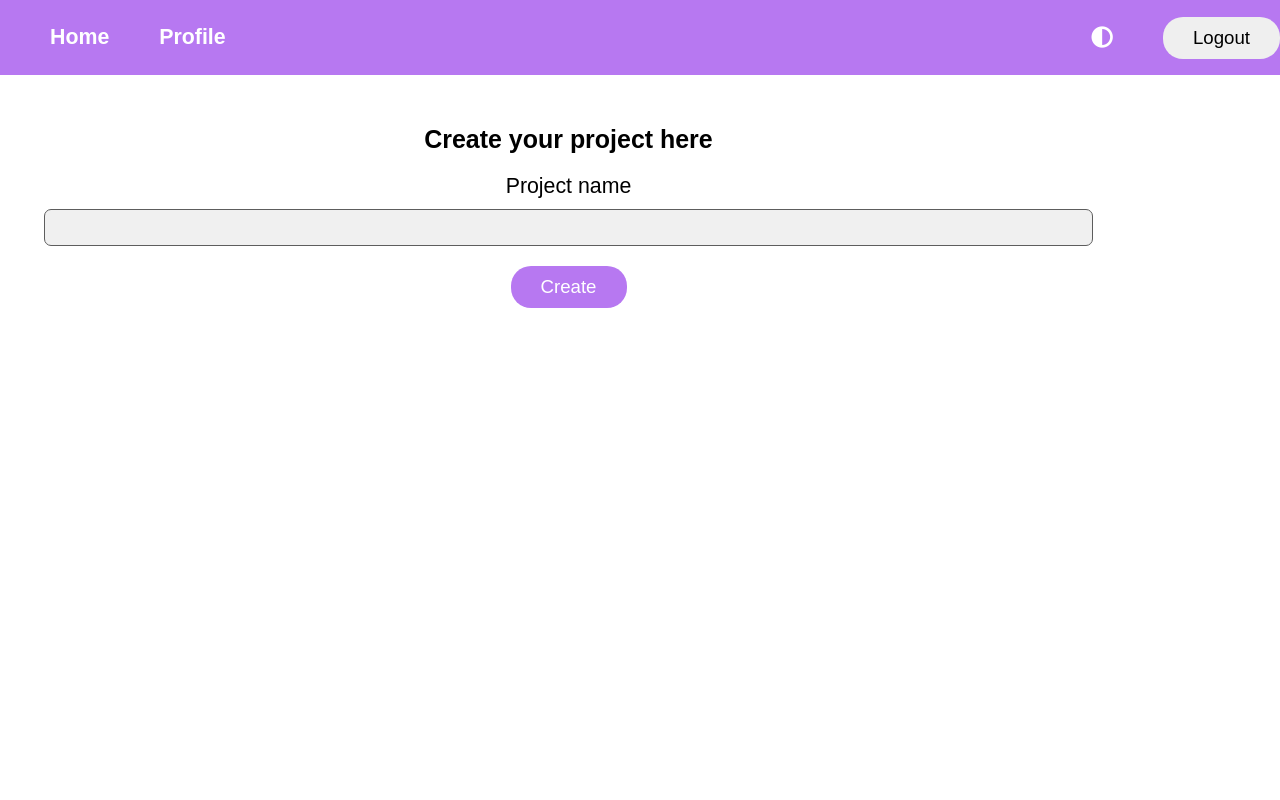
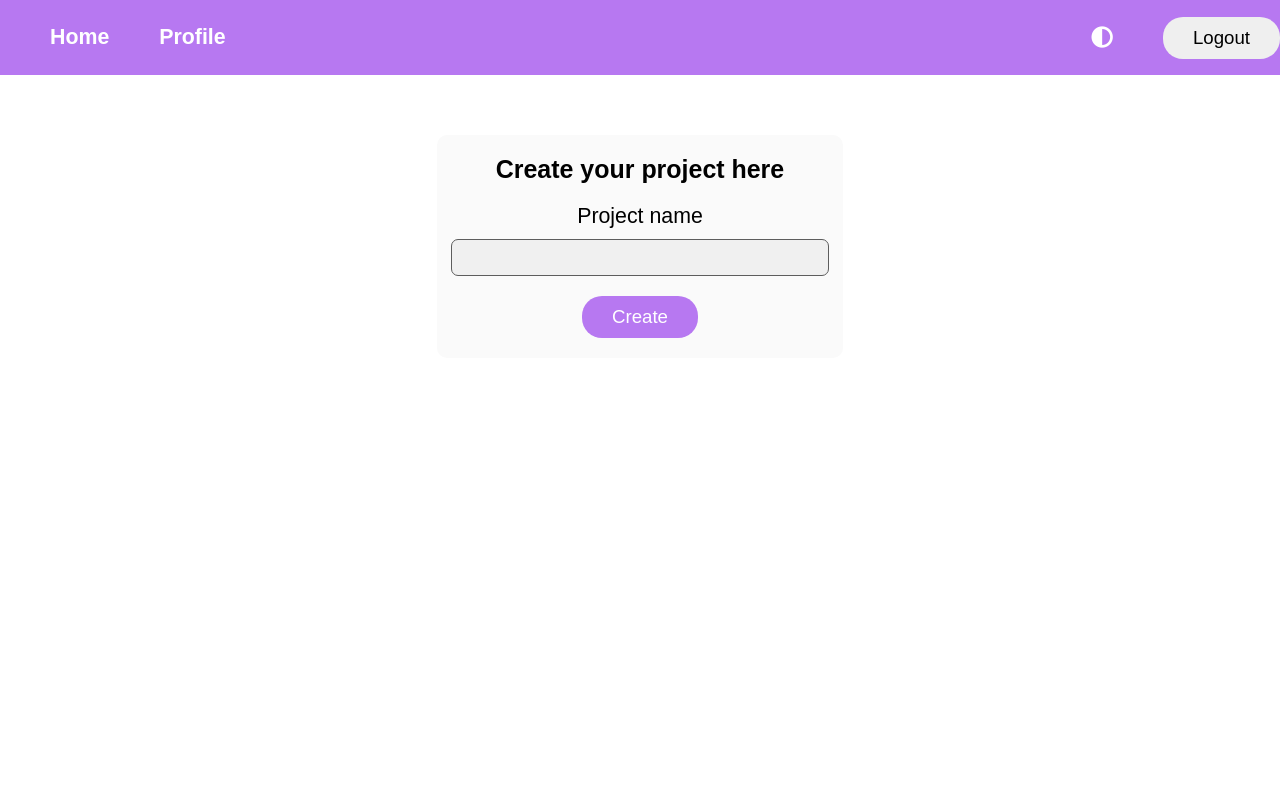
Before and after one commit to Qsen02/Dashboard-app, a React (Vite) app in the folder client/: page /create in a window 1280 px wide. Shown: the top 800 px of the page. Built offline with nearby package versions, Linux system fonts and the light colour scheme; sample sign-in values are in the browser's storage.

Commit message:
Add dots functionallity implemented for project titles

```diff
--- a/client/src/commons/project_item/ProjectItem.tsx
+++ b/client/src/commons/project_item/ProjectItem.tsx
@@ -1,6 +1,7 @@
 import { Link } from "react-router-dom";
 import { Theme } from "../../types/user";
 import styles from "./ProjectItemStyles.module.css";
+import { addDots } from "../../utils/textTransform";
 
 interface ProjectItemProps {
 	id: string;
@@ -18,13 +19,13 @@ export default function ProjectItem({
 	theme,
 }: ProjectItemProps) {
 	return (
-		<Link
-			to={`/projects/${id}`}
-		>
-			<article 	className={`${
-				theme === "light" ? "lightThemeSmoked" : "darkThemeLighter"
-			} ${styles.wrapper}`}>
-				<h2>{name}</h2>
+		<Link to={`/projects/${id}`}>
+			<article
+				className={`${
+					theme === "light" ? "lightThemeSmoked" : "darkThemeLighter"
+				} ${styles.wrapper}`}
+			>
+				<h2>{name.length > 20 ? addDots(name) : name}</h2>
 				<div className={styles.textWrapper}>
 					<p>Tasks: {tasksCount}</p>
 					<p>Members: {membersCount}</p>
--- a/client/src/commons/project_item/ProjectItemStyles.module.css
+++ b/client/src/commons/project_item/ProjectItemStyles.module.css
@@ -1,5 +1,5 @@
 .wrapper {
-	width: 200px;
+	width: 300px;
 	padding: 20px;
 	border-radius: 10px;
 	display: flex;
@@ -10,7 +10,7 @@
 
 .wrapper h2{
 	width: 100%;
-	word-wrap: break-word;
+	word-wrap:break-word;
 }
 
 .wrapper:hover {
@@ -18,6 +18,7 @@
 }
 
 .textWrapper {
+	width: 100%;
 	display: flex;
 	gap: 30px;
 	justify-content: space-evenly;
@@ -27,6 +28,6 @@
 
 @media (max-width: 500px) {
 	.wrapper {
-		width: 90%;
+		width: 250px;
 	}
 }
--- a/client/src/components/create_project/CreateProject.tsx
+++ b/client/src/components/create_project/CreateProject.tsx
@@ -6,6 +6,7 @@ import { useState } from "react";
 import { useNavigate } from "react-router-dom";
 import { createProjectSchema } from "../../schemas/schemas";
 import { useCreateProject } from "../../hooks/useProjects";
+import styles from "./CreatePropjectStyles.module.css";
 
 export default function CreateProject() {
 	const { theme } = useSelector((state: RootState) => state.theme);
@@ -49,7 +50,7 @@ export default function CreateProject() {
 			validationSchema={createProjectSchema}
 		>
 			{(props) => (
-				<Form className="form">
+				<Form className={`form ${theme==="light"?"lightThemeNormal":"darkThemeNormal"} ${styles.form}`}>
 					<h3>Create your project here</h3>
 					{isErr ? <p className="error">{errMessage}</p> : ""}
 					<div className="input">
--- /dev/null
+++ b/client/src/components/create_project/CreatePropjectStyles.module.css
@@ -0,0 +1,21 @@
+.form {
+    width: 30%;
+    margin: 30px auto;
+    border-radius: 10px;
+    padding: 20px;
+    display: flex;
+    flex-direction: column;
+    gap:20px;
+}
+
+@media(max-width:750px){
+    .form{
+        width:60%;
+    }
+}
+
+@media(max-width:400px){
+     .form{
+        width:90%;
+    }
+}
--- a/client/src/components/home/HomeStyles.module.css
+++ b/client/src/components/home/HomeStyles.module.css
@@ -53,6 +53,7 @@
 
 @media (max-width: 500) {
 	.container {
+		width: 100%;
 		font-size: 10pt;
 	}
 
--- /dev/null
+++ b/client/src/utils/textTransform.ts
@@ -0,0 +1,4 @@
+export function addDots(title:string){
+    const modifiedTitle=title.slice(0,17)+"...";
+    return modifiedTitle;
+}
```
